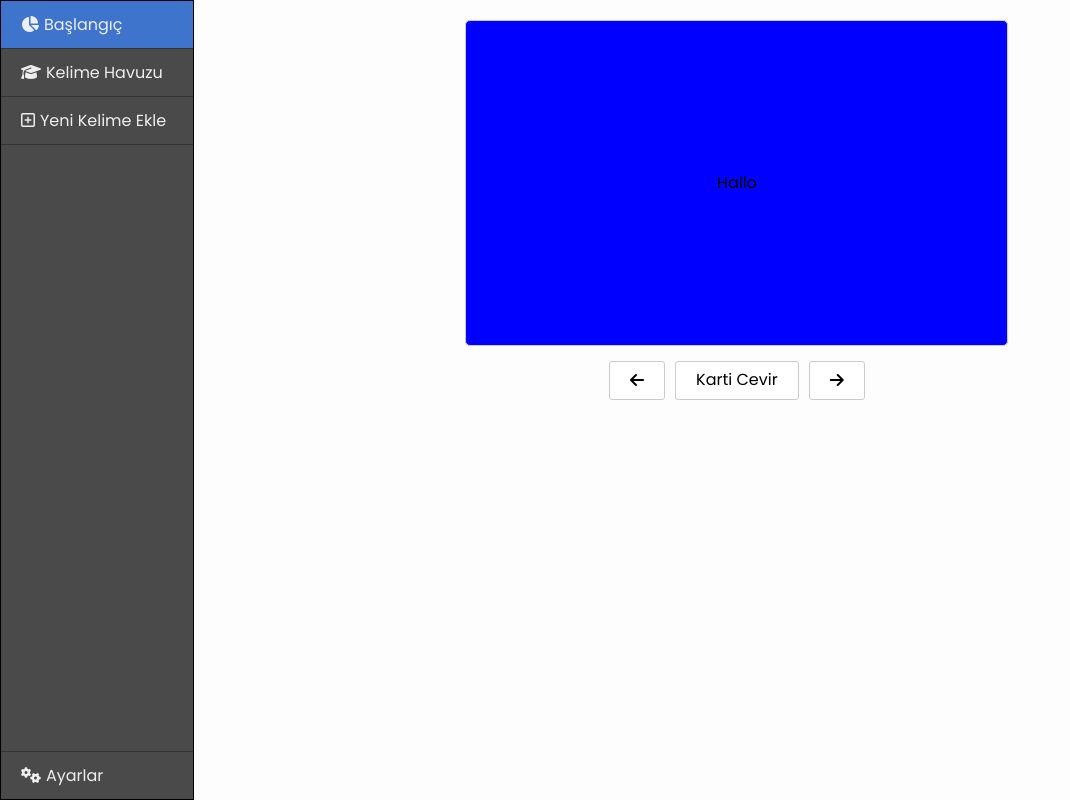
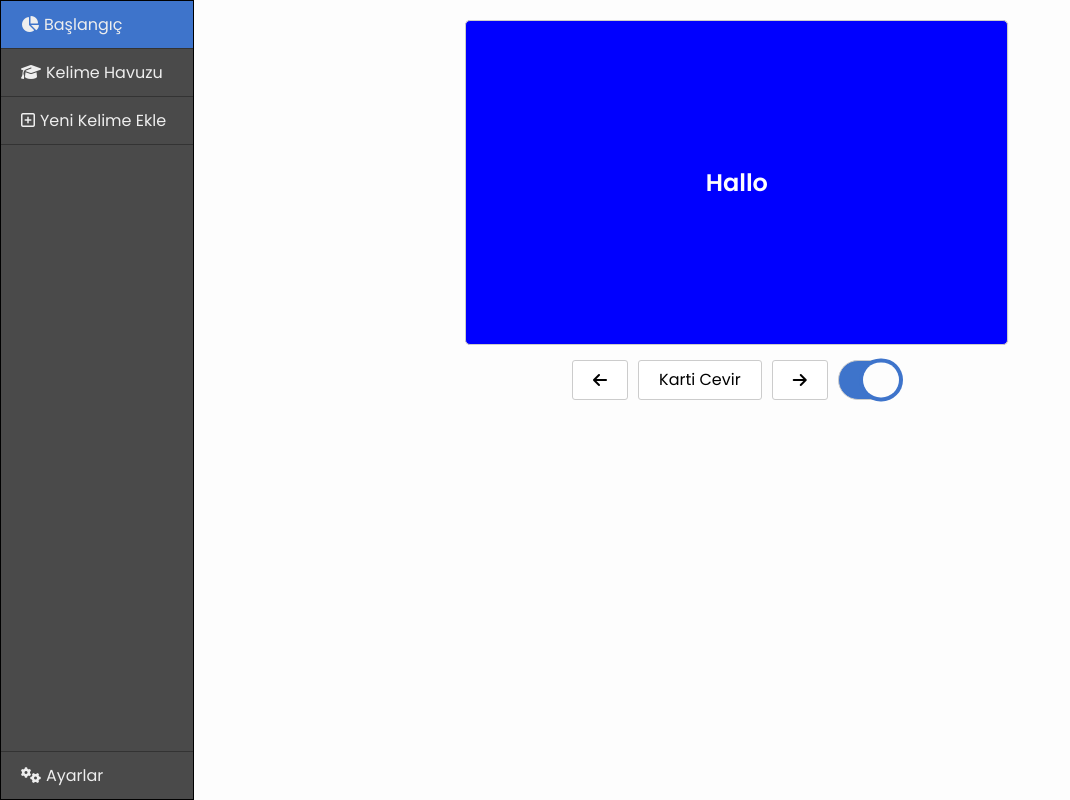
Before and after one commit to MuratAkkus0/frontend-daily, a PHP site: page /pages/study-cards.html in a window 1280 px wide. Shown: the whole page, without its empty margins (0-1070 px from the left). Run offline with PHP 8.4, Linux system fonts and the light colour scheme; some web fonts are replaced.

```diff
--- a/word_repeat/css/main.css
+++ b/word_repeat/css/main.css
@@ -73,6 +73,9 @@ main {
 }
 
 .card .card-face {
+  color: var(--gray-background--);
+  font-weight: 600;
+  font-size: 1.5rem;
   width: 100%;
   height: 100%;
   position: absolute;
@@ -103,15 +106,50 @@ main {
   display: flex;
   justify-content: center;
   gap: 10px;
+  margin-top: 15px;
+
 }
+.control-buttons .mix-cards {
+  position: relative;
+  cursor: pointer;
+  width: 4rem;
+  height: 2.5rem;
+  background-color: var(--gray-background--);
+  border: 1px solid var(--gray--);
+  border-radius: 30px;
+}
+.mix-cards .mix_cards-circle {
+  border: 0px;
+  width: 2.2rem;
+  height: 2.2rem;
+  background-color: var(--blue--);
+  border-radius: 50%;
+  position: absolute;
+  top: 50%;
+  left: 0.1rem;
+  transform: translateY(-50%);
+  transition: all 0.1s linear;
+}
+.mix-cards.active{
+  background-color: var(--blue--);
+}
+.mix-cards.active .mix_cards-circle{
+  box-shadow: 0px 0px 0px 4px var(--blue--);
+  left: 1.55rem;
+  background-color: var(--gray-background--);
+
+}
+
 .control-buttons .btn {
   z-index: 2;
+  height: 2.5rem;
+  display: flex;
+  align-items: center;
   cursor: pointer;
   padding: 10px 20px;
   background-color: #fff;
   border: 1px solid var(--gray--);
   border-radius: 3px;
-  margin-top: 15px;
   transition: transform 0.1s linear;
 }
 .control-buttons .btn:hover {
--- a/word_repeat/pages/study-cards.html
+++ b/word_repeat/pages/study-cards.html
@@ -52,6 +52,9 @@
             <div class="btn btn-right">
               <i class="fa-solid fa-arrow-right"></i>
             </div>
+            <div class="mix-cards">
+              <div class="mix_cards-circle"></div>
+            </div>
           </div>
         </div>
       </div>
```
Also changed, not shown: word_repeat/js/study_card.js (+57 -18 lines).
